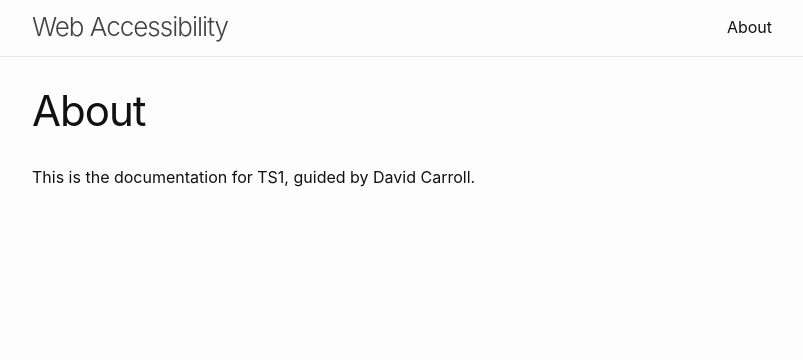
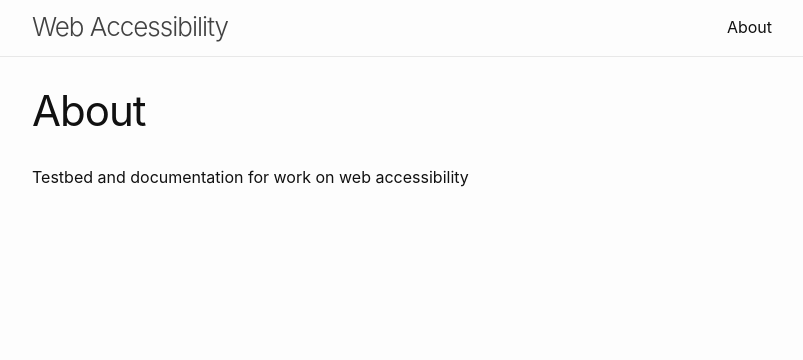
Before and after one commit to burnedsap/web-accessibility, a Jekyll site: the page built from about.markdown, in a window 1280 px wide. Shown: the top 360 px of the page, without its empty margins (238-1041 px from the left). Built offline with Jekyll 4.4.1, drawn with Linux system fonts in a browser that asks for light colours.

Commit message:
Update about.markdown

```diff
--- a/about.markdown
+++ b/about.markdown
@@ -4,4 +4,4 @@ title: About
 permalink: /about/
 ---
 
-This is the documentation for TS1, guided by David Carroll.
+Testbed and documentation for work on web accessibility
```
